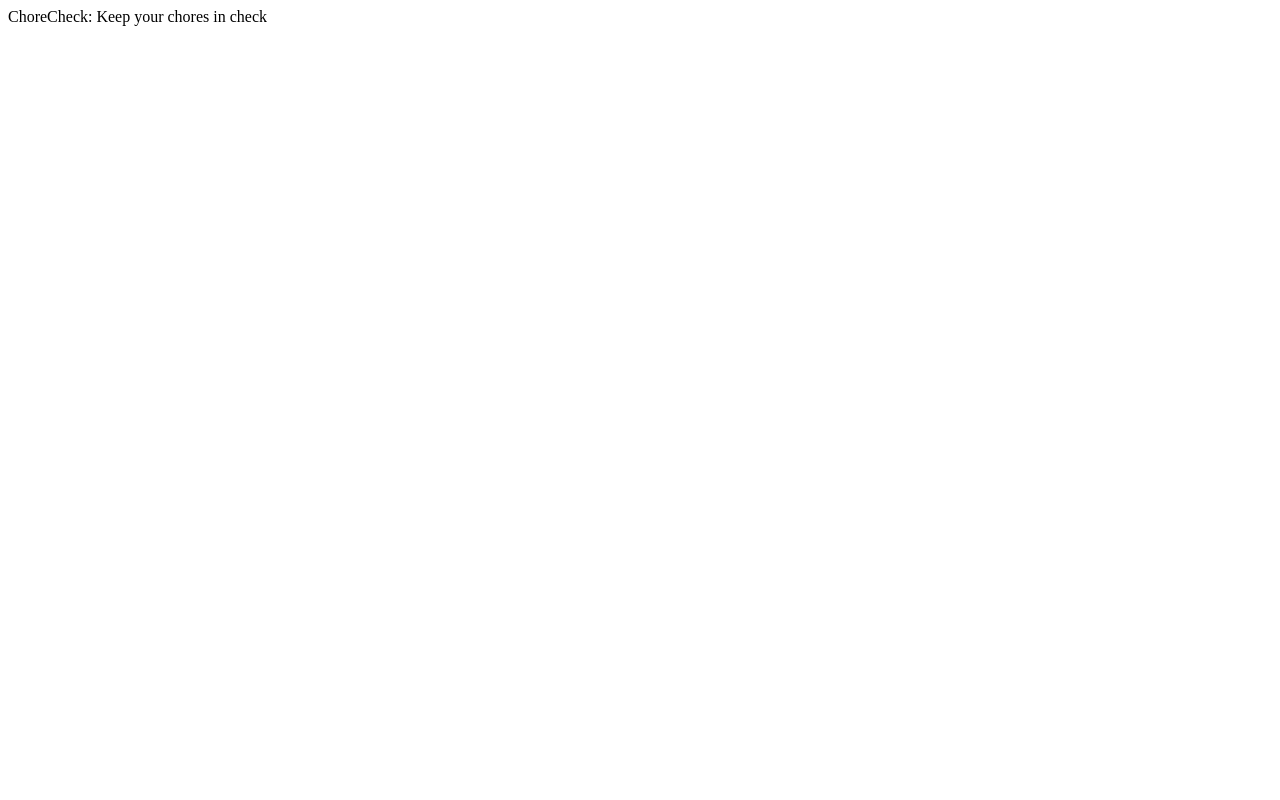
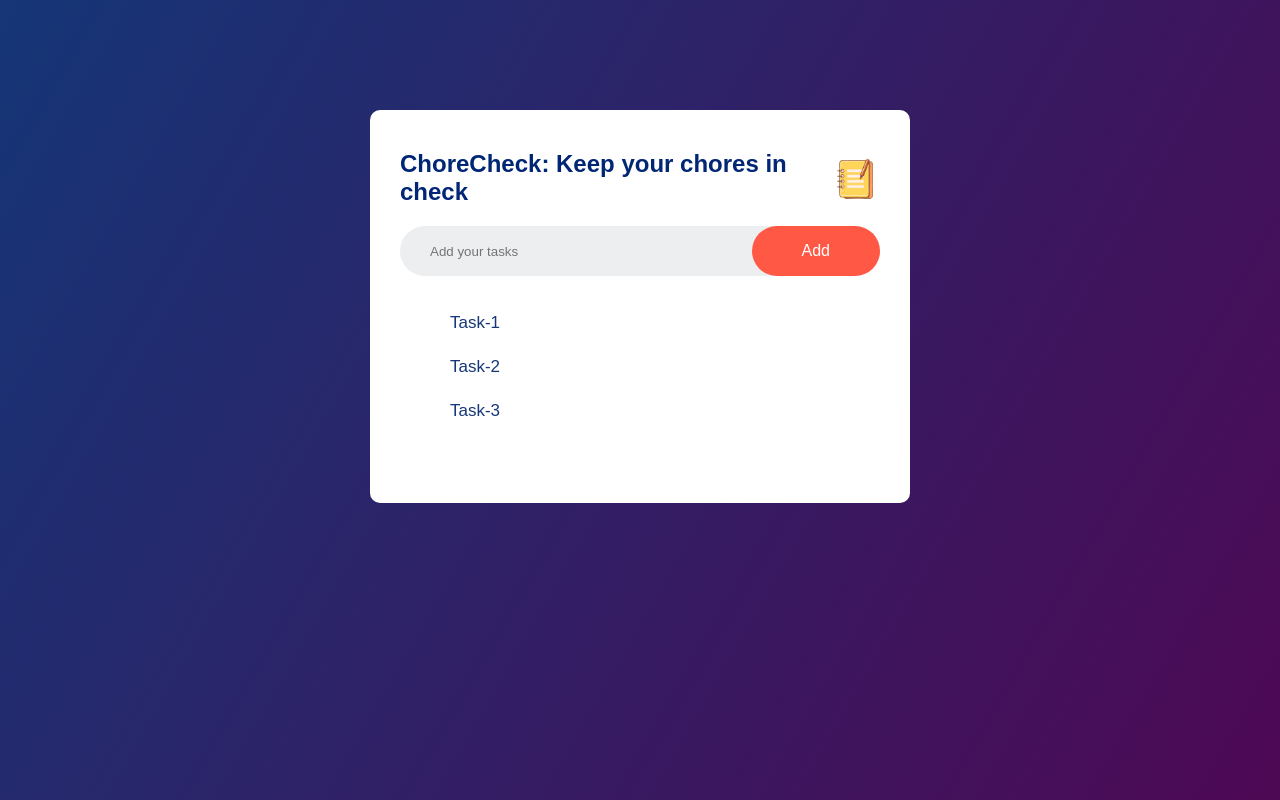
Before and after one commit to Neev2507/ToDo, a plain HTML site: page index.html in a window 1280 px wide. Drawn offline with Linux system fonts and the light colour scheme.

Commit message:
css done almost

```diff
--- a/index.html
+++ b/index.html
@@ -1,11 +1,20 @@
 <html>
     <head>
         <title>home</title>
-        <link rel="stylsheet" href="style.css">
+        <link rel="stylesheet" href="style.css">
     </head>
     <div class="container">
-        <div class="header">
-            ChoreCheck: Keep your chores in check
+        <div class="to-do">
+            <h2>ChoreCheck: Keep your chores in check <img src="assets/notepad.png" width="50" height="50"></h2>
+            <div class="row">
+                <input type="text" id="input-box" placeholder="Add your tasks">
+                <button>Add</button>
+            </div>
+            <ul class="list-container">
+                <li>Task-1</li>
+                <li>Task-2</li>
+                <li>Task-3</li>
+            </ul>
         </div>
     </div>
 </html>
--- a/style.css
+++ b/style.css
@@ -7,6 +7,69 @@
 .container{
     width:100%;
     min-height: 100vh;
-    background:linear-gradient(135deg, #153677,#4e0854);
+    background:linear-gradient(120deg, #153677,#4e0854);
     padding:10px;
+    color:#153677;
 }
+.to-do{
+    width: 100%;
+    max-width: 540px;
+    background: #fff;
+    margin: 100px auto 20px;
+    padding:40px 30px 70px;
+    border-radius: 10px;
+}
+.to-do h2{
+    color:#002675;
+    display: flex;
+    align-items: center;
+    margin-bottom:20px;
+}
+.row{
+    display:flex;
+    align-items: center;
+    justify-content: space-between;
+    background: #edeef0;
+    border-radius: 30px;
+    padding-left: 20px;
+    margin-bottom:25px;
+}
+input{
+    flex:1;
+    border:none;
+    outline:none;
+    background: transparent;
+    padding:10px;
+    font-weight:14px;
+}
+button{
+    border:none;
+    outline:none;
+    padding:16px 50px;
+    background:#ff5945;
+    color:#fff;
+    font-size:16px;
+    cursor:pointer;
+    border-radius: 40px;
+}
+ul li{
+    list-style: none;
+    padding:12px 8px 12px 50px;
+    user-select: none;
+    cursor:pointer;
+    font-size: 17px;
+    position:relative;
+}
+ul li ::before{
+    content:'';
+    position:absolute;
+    height:28px;
+    width:28px;
+    border-radius: 50%;
+    background-image: url(/assets/unchecked.png);
+    background-size:cover;
+    background-position: center;
+    top:12px;
+    left:8px;
+
+}
```
Also changed, not shown: assets/notepad.png (added), assets/unchecked.png (added).
